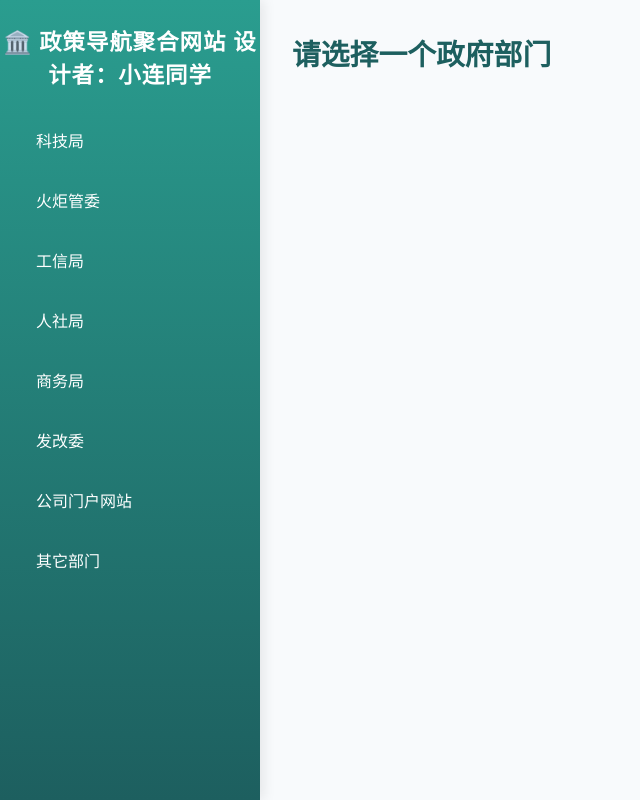
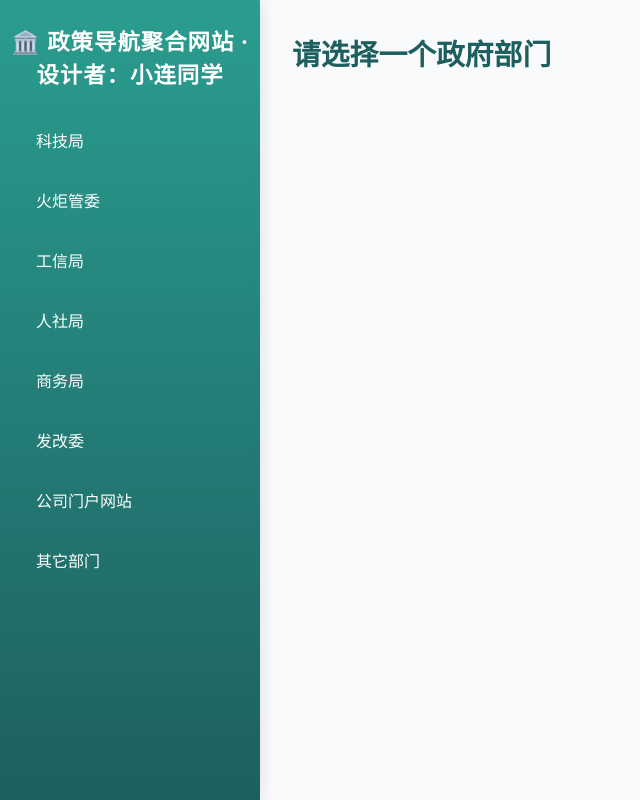
Before and after one commit to shenhai458/gov-project-nav, a plain HTML site: page index.html in a window 1280 px wide. Shown: the whole page, without its empty margins (0-640 px from the left). Drawn offline with Linux system fonts and the light colour scheme.

Commit message:
Update index.html

```diff
--- a/index.html
+++ b/index.html
@@ -11,7 +11,7 @@
 <body>
   <div class="container">
     <aside class="sidebar">
-      <div class="logo">🏛️ 政策导航聚合网站        设计者：小连同学 </div>
+      <div class="logo">🏛️ 政策导航聚合网站      · 设计者：小连同学 </div>
       <ul id="dept-list"></ul>
     </aside>
     <main class="content">
```
